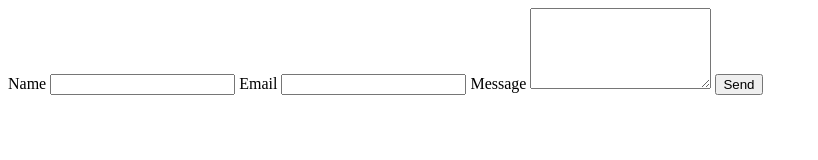
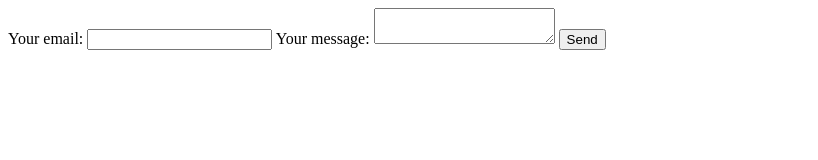
Before and after one commit to Alrabab-Ahmed/Form, a plain HTML site: page index.html in a window 1280 px wide. Shown: the whole page, without its empty margins (0-818 px from the left). Drawn offline with Linux system fonts and the light colour scheme.

Commit message:
index.html

```diff
--- a/index.html
+++ b/index.html
@@ -1,12 +1,15 @@
-<form action="https://formspree.io/f/xldaelap" method="POST">
-  <label for="name">Name</label>
-  <input type="text" name="name" required>
-
-  <label for="email">Email</label>
-  <input type="email" name="email" required>
-
-  <label for="message">Message</label>
-  <textarea name="message" rows="5" required></textarea>
-
+<form
+  action="https://formspree.io/f/xldaelap"
+  method="POST"
+>
+  <label>
+    Your email:
+    <input type="email" name="email">
+  </label>
+  <label>
+    Your message:
+    <textarea name="message"></textarea>
+  </label>
+  <!-- your other form fields go here -->
   <button type="submit">Send</button>
 </form>
```
